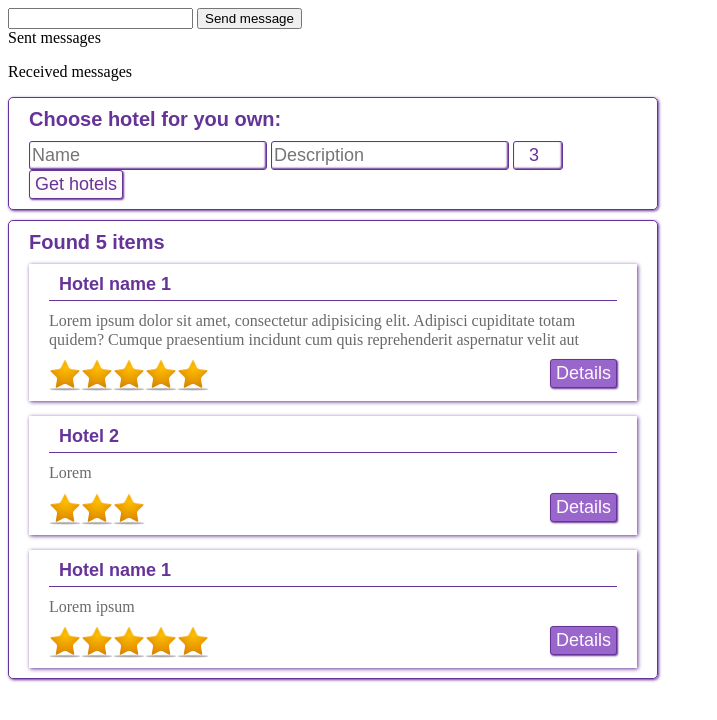
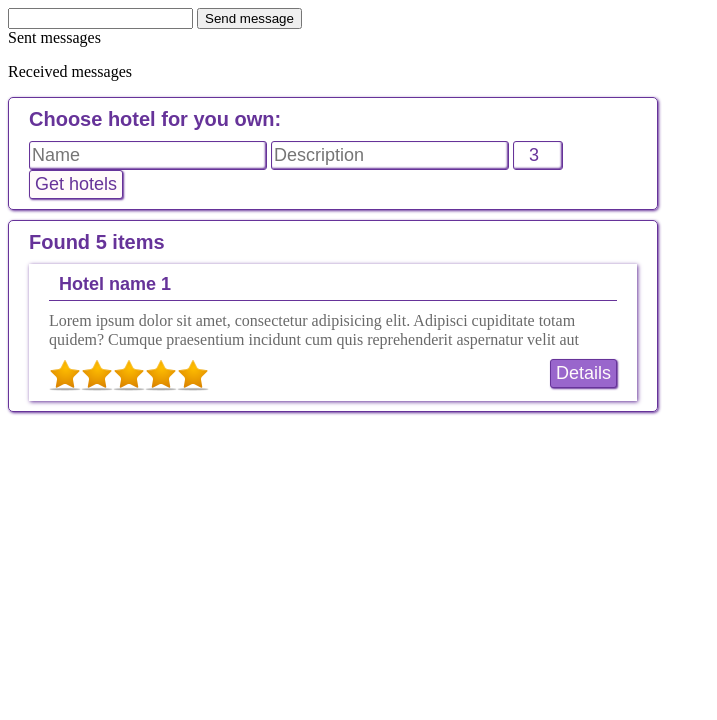
Before and after one commit to a-lysenko/rabbit-mq-acc-bal, a website: page public/index.html in a window 1280 px wide. Shown: the whole page, without its empty margins (0-717 px from the left). Drawn offline with nearby package versions, Linux system fonts and the light colour scheme; no server answers.

Commit message:
- removed redundant static hotel cards

```diff
--- a/public/index.html
+++ b/public/index.html
@@ -89,24 +89,6 @@
                     Details
                 </button>
             </li>
-            <li class="hotel-searchresults-item">
-                <h2 class="hotel-searchresults-item__name" item-name="">Hotel 2</h2>
-                <div class="hotel-searchresults-item__desc" item-desc="">Lorem</div>
-                <div class="hotel-searchresults-item__stars" item-rate=""><div class="rate rate_3" data-rate="3"></div></div>
-                <button href="" class="hotel-searchresults-item__details-btn button">
-                    Details
-                </button>
-            </li>
-            <li class="hotel-searchresults-item">
-                <h2 class="hotel-searchresults-item__name">
-                    Hotel name 1
-                </h2>
-                <div class="hotel-searchresults-item__desc" item-desc="">Lorem ipsum</div>
-                <div class="hotel-searchresults-item__stars" item-rate=""><div class="rate rate_5" data-rate="5"></div></div>
-                <button href="" class="hotel-searchresults-item__details-btn button">
-                    Details
-                </button>
-            </li>
         </ul>
     </section>
 </section>
```
